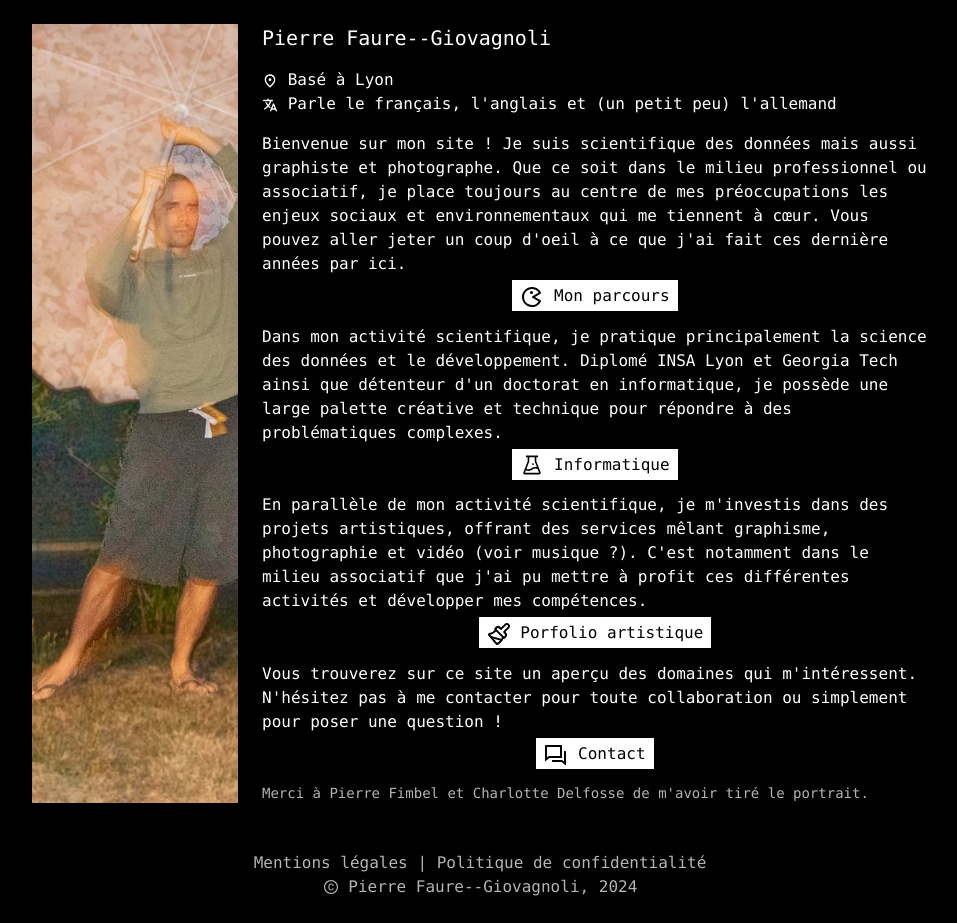
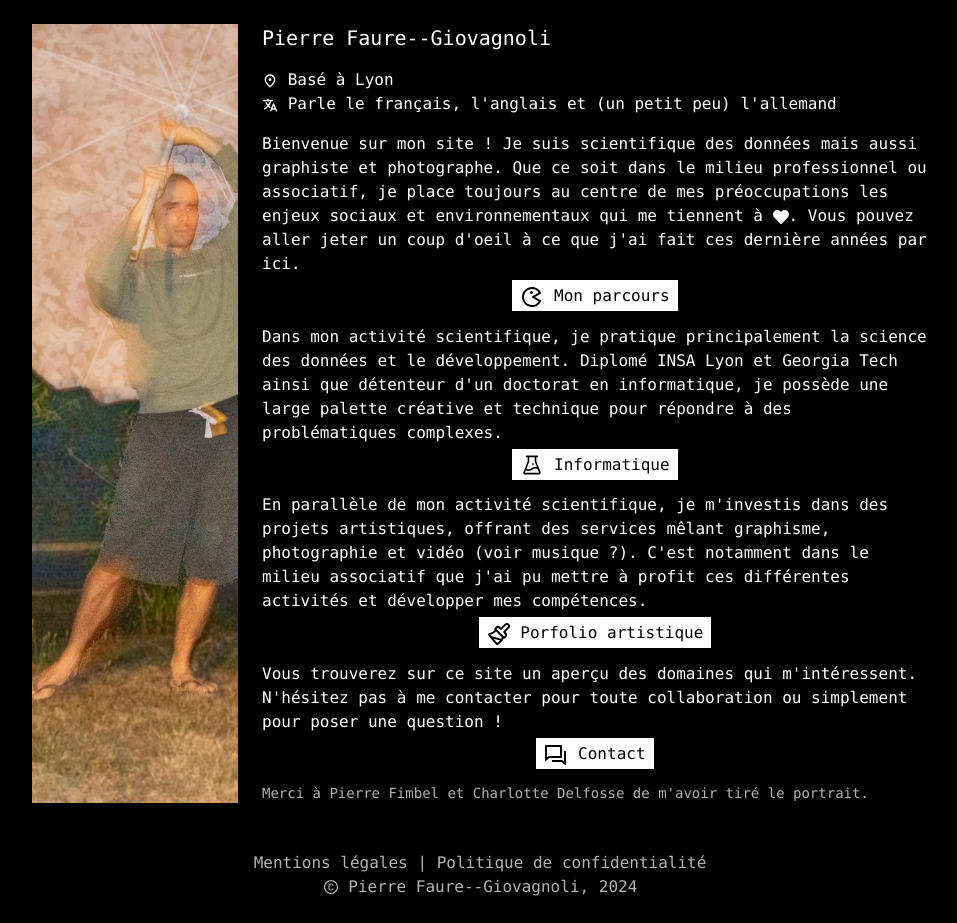
Before and after one commit to pierrefg/homepagev2, a Next.js app in the folder webapp/: page / in a window 1280 px wide. Shown: the part 820-1743 px from the top of the page, without its empty margins (160-1117 px from the left). Built offline with nearby package versions, Linux system fonts and the light colour scheme.

Commit message:
Updates about content

```diff
--- a/webapp/app/content/AboutContent.js
+++ b/webapp/app/content/AboutContent.js
@@ -4,6 +4,8 @@ import { IoLanguage } from "react-icons/io5";
 import { mainMenuLinks } from "@/components/menu/menuData";
 
 import SimpleLink from "@/components/SimpleLink";
+
+import { FaHeart } from "react-icons/fa";
 
 export default function AboutContent() {
     return (
@@ -18,7 +20,7 @@ export default function AboutContent() {
             </div>
             <div>
                 Bienvenue sur mon site ! Je suis scientifique des données mais aussi graphiste et photographe.
-                Que ce soit dans le milieu professionnel ou associatif, je place toujours au centre de mes préoccupations les enjeux sociaux et environnementaux qui me tiennent à cœur.
+                Que ce soit dans le milieu professionnel ou associatif, je place toujours au centre de mes préoccupations les enjeux sociaux et environnementaux qui me tiennent à <FaHeart className="inline"/>.
                 Vous pouvez aller jeter un coup d'oeil à ce que j'ai fait ces dernière années par ici.
 
                 <p className="mt-2 text-center">
```
